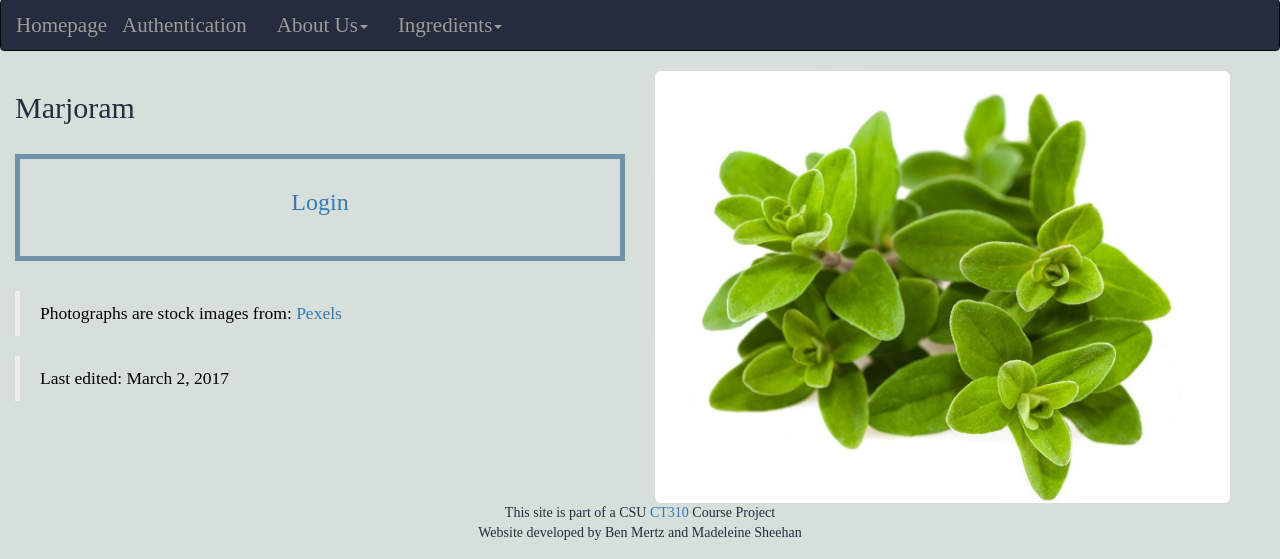
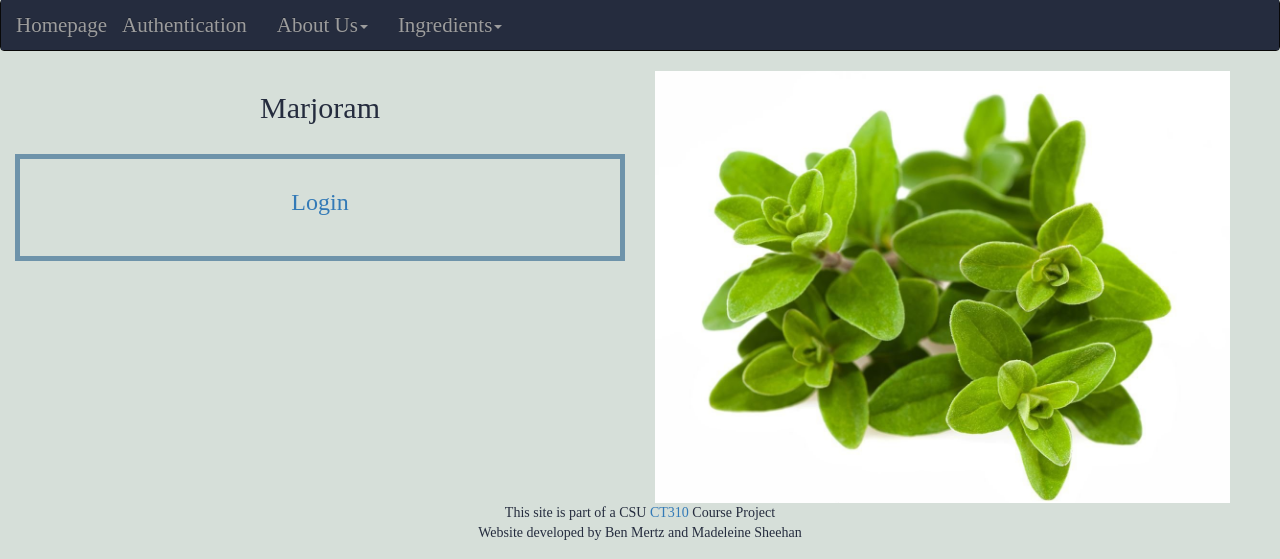
Before and after one commit to mepsheehan/ct310Project1, a PHP site: page /marjoram.php in a window 1280 px wide. Shown: the part 241-800 px from the top of the page. Run offline with PHP 8.4, Linux system fonts and the light colour scheme; some libraries are stand-ins or nearby versions.

Commit message:
Update marjoram.php

```diff
--- a/Documents/CT310/Project1/marjoram.php
+++ b/Documents/CT310/Project1/marjoram.php
@@ -74,14 +74,14 @@
 
                 <!-- Add Main Content here -->
                 <div class="col-lg-6 col-md-6 col-sm-6 col-xs-6">
-                    <h2><font color=#252C3E> Marjoram</font></h2>
+			<h2><center><font color=#252C3E> Marjoram</font></center></h2>
                     <br>
 
 					<!---Display comment form if logged in--->
 					<div align="center" style="border:5px solid #6E93AA; margin-bottom: 30px; padding:10px;">
 						<?php if (isset($_SESSION["loggedin"])) :?>
 							<form action = "#" method="POST">
-								<label><b>Enter Comment here</label></b><br>
+								<label><b>Enter Comment here</b></label><br>
 								<input type="text" placeholder="Enter Comment" size="30%" name="comment">
 								<input type="submit" value="submit">
 							</form>
@@ -95,19 +95,12 @@
 						<?php else :?>
 							<h3><a href = "./login.php">Login</a></h3><br>
 						<?php endif; ?>
-					</div>
-
-                    <blockquote>
-                        Photographs are stock images from: <a href="https://www.pexels.com" target="new-tab"> Pexels </a>
-                    </blockquote>
-                    <blockquote>
-                        Last edited: March 2, 2017
-                    </blockquote>
+			</div>
                 </div>
 
                 <!-- Add Image here -->
                 <div class="col-lg-6 col-md-6 col-sm-6 col-xs-6">
-                    <img src="./marjoram.jpg" class="img-rounded"  alt="marjoram" width="575"
+                    <img src="./marjoram.jpg" class="img-responsive"  alt="marjoram" width="575"
                         height="auto">
                 </div>
 
```
